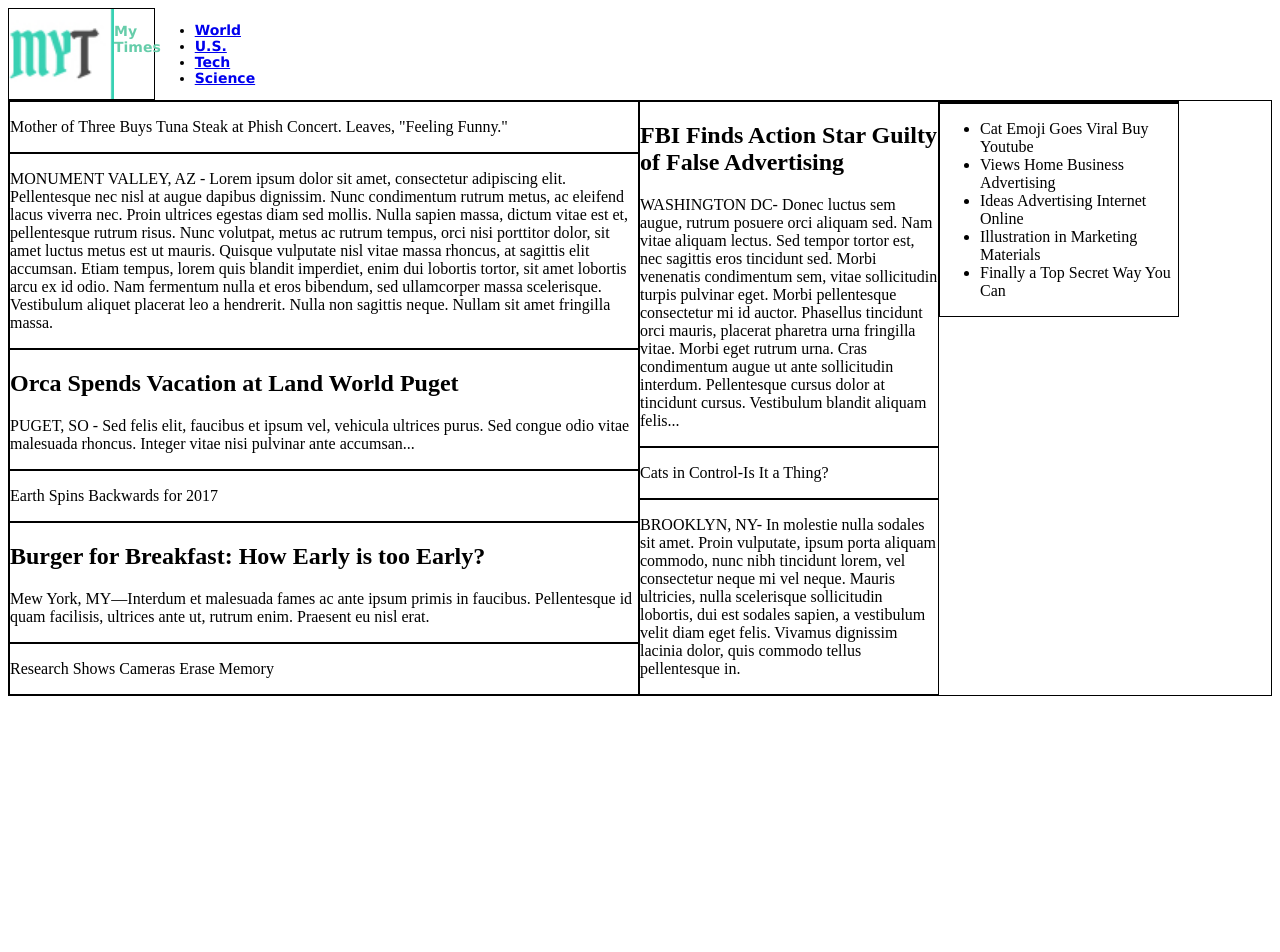
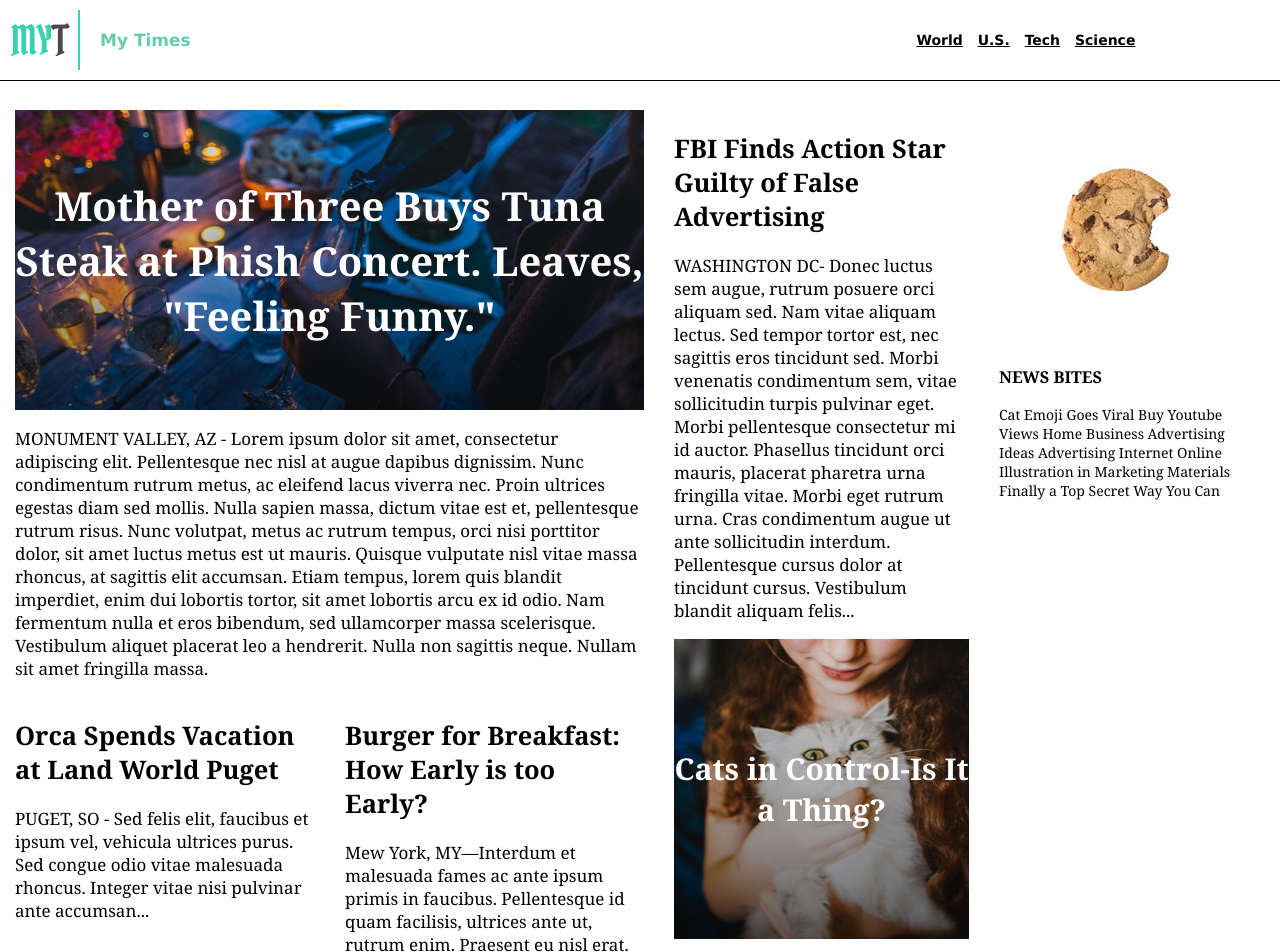
Before and after one commit to Hanselmus/mytime, a plain HTML site: page index.html in a window 1280 px wide. Shown: the top 952 px of the page. Before the commit the page ends 800 px from the top, so only its background shows below. Drawn offline with Linux system fonts and the light colour scheme.

Commit message:
Finish until step#5

```diff
--- a/index.html
+++ b/index.html
@@ -3,17 +3,17 @@
   <head>
     <meta charset="utf-8">
     <title>My Times</title>
-    <link href="./resources/css/style.css" type="text/css" rel="stylesheet">
+    <link href="./resources/css/style1.css" type="text/css" rel="stylesheet">
   </head>
   <body>
 
     <header class="flex">
-      <div class="logo flex">
-        <img src="./resources/images/img-myt-logo.jpg">
-        <p>My Times</p>
+      <div class="head">
+        <img class="logo" src="./resources/images/img-myt-logo.jpg">
+        <h1 class="logo">My Times</h1>
       </div>
 
-      <nav class="flex">
+      <div class="nav flex">
         <ul>
           <li>
             <a href="#">World</a>
@@ -28,50 +28,58 @@
             <a href="#">Science</a>
           </li>
         </ul>
-      </nav>
+      </div>
     </header>
 
-    <div class="content flex">
+    <div class="main">
+      <div class="content">
 
+      <!-- Left/large column -->
       <div class="column large">
-        <div class="img mother">
-          <p>Mother of Three Buys Tuna Steak at Phish Concert. Leaves, &quot;Feeling Funny.&quot;</p>
+        <div class="left-column">
+          <div class="img mother main-story">
+            <span>Mother of Three Buys Tuna Steak at Phish Concert. Leaves, &quot;Feeling Funny.&quot;</span>
           </div>
 
           <div class="article">
             <p>MONUMENT VALLEY, AZ - Lorem ipsum dolor sit amet, consectetur adipiscing elit. Pellentesque nec nisl at augue dapibus dignissim. Nunc condimentum rutrum metus, ac eleifend lacus viverra nec. Proin ultrices egestas diam sed mollis. Nulla sapien massa, dictum vitae est et, pellentesque rutrum risus. Nunc volutpat, metus ac rutrum tempus, orci nisi porttitor dolor, sit amet luctus metus est ut mauris. Quisque vulputate nisl vitae massa rhoncus, at sagittis elit accumsan. Etiam tempus, lorem quis blandit imperdiet, enim dui lobortis tortor, sit amet lobortis arcu ex id odio. Nam fermentum nulla et eros bibendum, sed ullamcorper massa scelerisque. Vestibulum aliquet placerat leo a hendrerit. Nulla non sagittis neque. Nullam sit amet fringilla massa.</p>
           </div>
+        </div>
 
-        <div class="article orca">
+        <div class="left-column">
+          <div class="article">
             <h2>Orca Spends Vacation at Land World Puget</h2>
             <p>PUGET, SO - Sed felis elit, faucibus et ipsum vel, vehicula ultrices purus. Sed congue odio vitae malesuada rhoncus. Integer vitae nisi pulvinar ante accumsan...</p>
           </div>
 
-        <div class="img earth">
-          <p>Earth Spins Backwards for 2017</p>
+          <div class="img earth story">
+            <span>Earth Spins Backwards for 2017</span>
+          </div>
         </div>
 
-        <div class="article burger">
+        <div class="left-column">
+          <div class="article">
             <h2>Burger for Breakfast: How Early is too Early?</h2>
             <p>Mew York, MY—Interdum et malesuada fames ac ante ipsum primis in faucibus. Pellentesque id quam facilisis, ultrices ante ut, rutrum enim. Praesent eu nisl erat.</p>
           </div>
 
-        <div class="img camera">
-          <p>Research Shows Cameras Erase Memory</p>
+          <div class="img camera story">
+            <span>Research Shows Cameras Erase Memory</span>
+          </div>
         </div>
       </div>
 
       <div class="column medium">
-        <div class="article FBI">
+        <div class="article">
           <h2>FBI Finds Action Star Guilty of False Advertising</h2>
           <p>WASHINGTON DC- Donec luctus sem augue, rutrum posuere orci aliquam sed. Nam vitae aliquam lectus. Sed tempor tortor est, nec sagittis eros tincidunt sed. Morbi venenatis condimentum sem, vitae sollicitudin turpis pulvinar eget. Morbi pellentesque consectetur mi id auctor. Phasellus tincidunt orci mauris, placerat pharetra urna fringilla vitae. Morbi eget rutrum urna. Cras condimentum augue ut ante sollicitudin interdum. Pellentesque cursus dolor at tincidunt cursus. Vestibulum blandit aliquam felis...</p>
         </div>
 
-        <div class="img cat">
-          <p>Cats in Control-Is It a Thing?</p>
+        <div class="img cat story">
+          <span>Cats in Control-Is It a Thing?</span>
         </div>
 
-        <div class="article FBI">
+        <div class="article">
           <p>BROOKLYN, NY- In molestie nulla sodales sit amet. Proin vulputate, ipsum porta aliquam commodo, nunc nibh tincidunt lorem, vel consectetur neque mi vel neque. Mauris ultricies, nulla scelerisque sollicitudin lobortis, dui est sodales sapien, a vestibulum velit diam eget felis. Vivamus dignissim lacinia dolor, quis commodo tellus pellentesque in.</p>
         </div>
       </div>
@@ -81,6 +89,7 @@
         </div>
 
         <div class="article bites">
+          <h3>NEWS BITES</h3>
           <ul>
             <li>Cat Emoji Goes Viral Buy Youtube</li>
             <li>Views Home Business Advertising</li>
@@ -92,6 +101,6 @@
 
       </div>
     </div>
-
+    </div>
   </body>
 </html>
--- a/resources/css/style.css
+++ b/resources/css/style.css
@@ -1,34 +1,66 @@
 html {
 }
 
+/* Heading part */
 header {
   font-family: Verdana;
   font-size: 14px;
   font-weight: bold;
+  border-bottom: 1px solid black;
+}
+
+.head {
+  color: MediumAquamarine;
+  display: inline;
+  width: 100%;
+  align-items: center;
 }
 
 .logo {
-  color: MediumAquamarine;
-  display: inline;
+  font-size: 17px;
+  padding: 0px 10px;
 }
 
-nav {
-  display: inline-block;
+.nav {
+  flex-basis: 600px;
 }
 
-.flex,
+.nav li {
+  display: inline-block;
+  list-style: none;
+  padding: 0px 5px;
+  justify-content: space-between;
+}
+
+.nav a {
+  color: black;
+}
+
+/* Content part */
+.content {
+  width: 1250px;
+  justify-content: flex-start;
+  font-family: Georgia;
+}
+
 .column {
+  flex-direction: column;
+  margin: 30px 30px 0px 0px;
+}
+
+.flex {
   display: flex;
 }
 
 .column {
-  flex-direction: column;
+  display: inline-flex;
 }
 
-.logo,
-.img,
+.content,
+.column,
 .article,
-.content {
+.heading,
+.img {
   border: 1px solid black;
 }
 
@@ -43,3 +75,52 @@ nav {
 .column.small {
   width: 240px;
 }
+
+.mother {
+  background-image: url(../images/img-story-main.png);
+  height: 300px;
+  width: 629px;
+}
+
+.earth {
+  background-image: url(../images/img-story-2.png);
+  height: 300px;
+  width: 299px;
+}
+
+.camera {
+  background-image: url(../images/img-story-3.png);
+  height: 300px;
+  width: 299px;
+}
+
+.cat {
+  background-image: url(../images/img-story-1.png);
+  height: 300px;
+  width: 299px;
+}
+
+.cookie {
+  background-image: url(../images/img-news-bite.png);
+  height: 240px;
+  width: 240px;
+}
+
+.img {
+  background-repeat: repeat-x;
+}
+
+.img h1 {
+  color: white;
+  font-size: 30px;
+  font-weight: bold;
+}
+
+.article h1 {
+  font-size: 40px;
+}
+
+p {
+  font-size: 17px;
+  color: black;
+}
--- /dev/null
+++ b/resources/css/style1.css
@@ -0,0 +1,165 @@
+body {
+  margin: 0px;
+  color: black;
+}
+
+.flex,
+.main,
+.main-story,
+.story,
+.bites,
+.left-column {
+  display: flex;
+}
+
+li {
+  list-style: none;
+}
+
+/* Heading part */
+header {
+  font-family: Verdana;
+  font-size: 14px;
+  font-weight: bold;
+  border-bottom: 1px solid black;
+  padding: 10px 0px;
+  z-index: 5;
+  background-color: White;
+  position: fixed;
+  width: 100%;
+}
+
+.head {
+  color: MediumAquamarine;
+  display: inline-flex;
+  width: 100%;
+  align-items: center;
+}
+
+.logo {
+  font-size: 17px;
+  padding: 0px 10px;
+}
+
+.nav {
+  /* not really flex - to be checked! */
+  flex-basis: 600px;
+  align-items: center;
+}
+
+.nav li {
+  display: inline-block;
+  padding: 0px 5px;
+  justify-content: space-between;
+}
+
+.nav a {
+  color: black;
+}
+
+/* Content part */
+
+.main {
+  justify-content: center;
+  font-family: Georgia;
+}
+
+.content {
+  width: 1250px;
+  display: inline-flex;
+  top: 80px;
+  position: relative;
+}
+
+.column {
+  display: inline-flex;
+  margin: 30px 30px 0px 0px;
+}
+
+.left-column,
+.column.medium,
+.column.small {
+  flex-direction: column;
+}
+
+.column.large {
+  width: 630px;
+  flex-wrap: wrap;
+  justify-content: space-between;
+}
+
+.column.medium {
+  width: 300px;
+}
+
+.column.small {
+  width: 240px;
+}
+
+.left-column {
+  flex-basis: 299px;
+  justify-content: space-between;
+}
+
+.article {
+  font-size: 17px;
+}
+
+.story,
+.main-story {
+  font-weight: bold;
+  color: White;
+  text-align: center;
+  align-items: center;
+}
+
+.story {
+  font-size: 30px;
+}
+
+.main-story {
+  font-size: 40px;
+}
+
+.bites {
+  flex-direction: column;
+  font-size: 14px;
+}
+
+.bites ul {
+  margin: 0px;
+  padding: 0px;
+}
+
+/* Images as backgrounds */
+
+.mother {
+  background-image: url(../images/img-story-main.png);
+  width: 629px;
+}
+
+.earth {
+  background-image: url(../images/img-story-2.png);
+  width: 299px;
+}
+
+.camera {
+  background-image: url(../images/img-story-3.png);
+  width: 299px;
+}
+
+.cat {
+  background-image: url(../images/img-story-1.png);
+}
+
+.mother,
+.earth,
+.camera,
+.cat {
+  height: 300px;
+}
+
+.cookie {
+  background-image: url(../images/img-news-bite.png);
+  height: 240px;
+}
```
Lines whose indentation alone changed are shown as unchanged.
